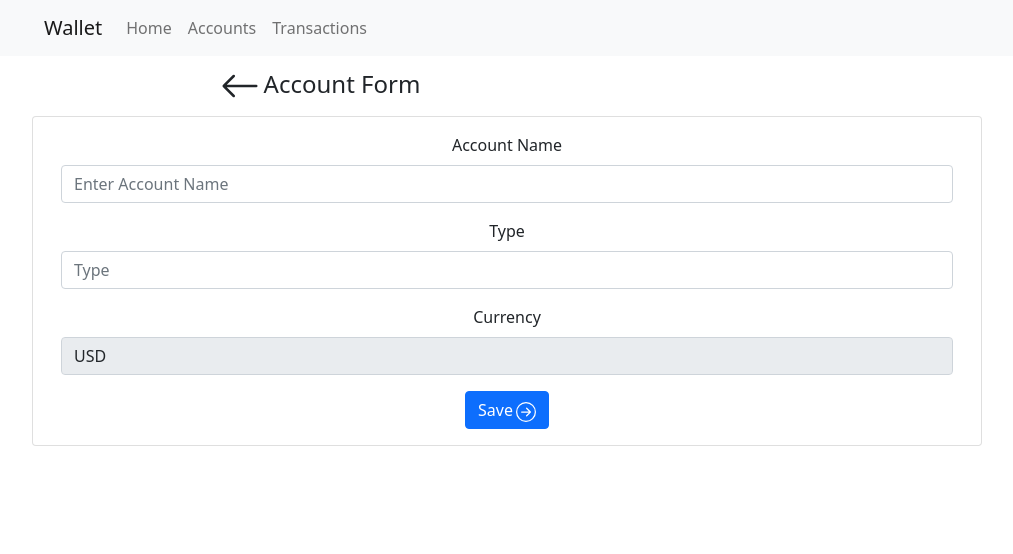
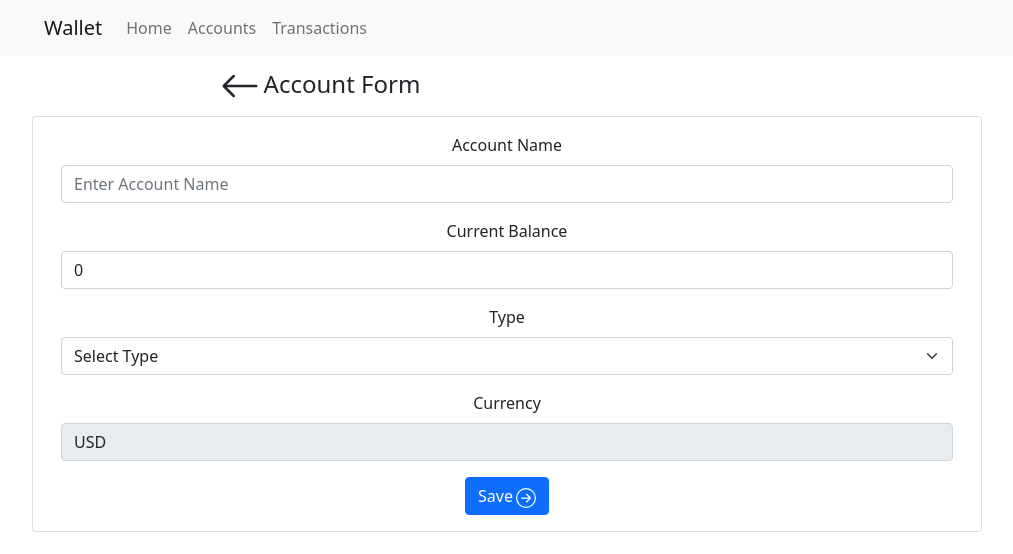
Before and after one commit to yosael/mywalletapp-web, a React (Create React App) app: page /account in a window 1280 px wide. Shown: the top 554 px of the page, without its empty margins (38-1051 px from the left). Built offline with nearby package versions, Linux system fonts and the light colour scheme.

Commit message:
Add additional fields Account

```diff
--- a/src/components/accounts/AccountForm.js
+++ b/src/components/accounts/AccountForm.js
@@ -4,17 +4,20 @@ import '../../styles/FormValidation.css';
 import { FormContainer } from '../../template/FormContainer';
 import { Button, Form } from 'react-bootstrap';
 import { ArrowRightCircle } from 'react-bootstrap-icons';
+import { useHistory } from 'react-router-dom';
 
 
 const AccountForm = () => {
 
     const [formSent, setformSent] = useState(false);
+    const history = useHistory();
 
     return (
         <FormContainer>
             <Formik
                 initialValues={{
                     accountName: "",
+                    currentBalance: 0,
                     type: "",
                     currency: "USD"
                 }}
@@ -23,6 +26,7 @@ const AccountForm = () => {
                     console.log(values);
                     setformSent(true);
                     setTimeout(()=> setformSent(false),3000);
+                    history.push("/accounts");
 
                 }}
                 validate={(valuesToValidate)=>{
@@ -36,8 +40,12 @@ const AccountForm = () => {
                         errors.accountName = "Account Name only can have characters and spaces between 1 and 40 characters";
                     }
 
+                    if(!valuesToValidate.currentBalance || valuesToValidate.currentBalance<=0){
+                        errors.currentBalance = "Please Enter Current Balance";
+                    }
+
                     // validate category
-                    if(!valuesToValidate.type){
+                    if(!valuesToValidate.type || valuesToValidate.type == "Select Type"){
                         errors.type ="Please enter the type";
                     }
 
@@ -53,8 +61,8 @@ const AccountForm = () => {
              >
                 {({handleSubmit, values, handleChange, errors, handleBlur,touched}) => (
                     <Form onSubmit={handleSubmit} >
-                        <Form.Group className="mb-3" controlId="formAccountName" >
-                            <Form.Label>Account Name</Form.Label>
+                        <Form.Group className="mb-3" >
+                            <Form.Label htmlFor="accountName" >Account Name</Form.Label>
                             <Form.Control
                                 id="accountName"
                                 name="accountName"
@@ -67,21 +75,38 @@ const AccountForm = () => {
                             />
                             {touched.accountName && errors.accountName && <small id="accountNameMessage" class="form-text text-danger">{errors.accountName}</small>}
                         </Form.Group>
-                        <Form.Group className="mb-3" controlId="formType">
-                            <Form.Label>Type</Form.Label>
+                        <Form.Group className="mb-3" >
+                            <Form.Label htmlFor="currentBalance" >Current Balance</Form.Label>
                             <Form.Control
-                                id="type"
-                                name="type"
-                                type="text"
-                                placeholder="Type"
-                                value={values.type}
+                                id="currentBalance"
+                                name="currentBalance"
+                                type="number"
+                                placeholder="Enter Current Balance"
+                                aria-describedby="currentBalanceMessage"
+                                value={values.currentBalance}
                                 onChange={handleChange}
                                 onBlur={handleBlur}
                             />
+                            {touched.currentBalance && errors.currentBalance && <small id="currentBalanceMessage" class="form-text text-danger">{errors.currentBalance}</small>}
+                        </Form.Group>
+                        <Form.Group className="mb-3" >
+                            <Form.Label htmlFor="type" >Type</Form.Label>
+                            <Form.Select aria-label="Select Type"
+                                id="type"
+                                name="type"
+                                value={values.type}
+                                onChange={handleChange}
+                            >
+                                <option>Select Type</option>
+                                <option value="general">General</option>
+                                <option value="cash">Cash</option>
+                                <option value="savingAccount">Saving Account</option>
+                                <option value="bonus">Bonus</option>
+                            </Form.Select>
                             {touched.type && errors.type && <small class="form-text text-danger">{errors.type}</small>}
                         </Form.Group>
-                        <Form.Group className="mb-3" controlId="formCurrency">
-                            <Form.Label>Currency</Form.Label>
+                        <Form.Group className="mb-3" >
+                            <Form.Label htmlFor="currency" >Currency</Form.Label>
                             <Form.Control
                                 id="currency"
                                 name="currency"
--- a/src/components/accounts/AccountList.js
+++ b/src/components/accounts/AccountList.js
@@ -7,9 +7,9 @@ const AccountList = () => {
       <thead>
         <tr>
           <th>#</th>
-          <th>First Name</th>
-          <th>Last Name</th>
-          <th>Username</th>
+          <th>Account Name</th>
+          <th>Current Balance</th>
+          <th>Type</th>
         </tr>
       </thead>
       <tbody>
```
